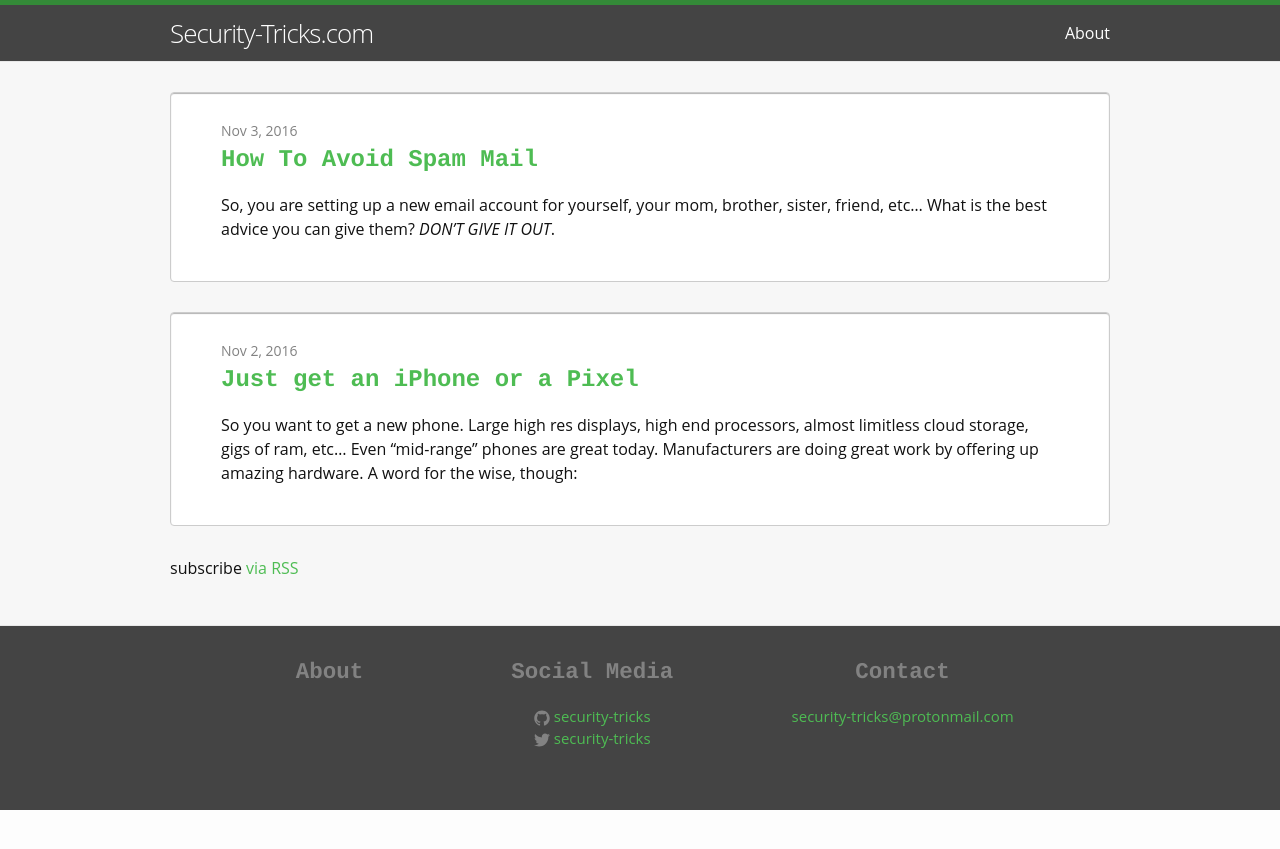
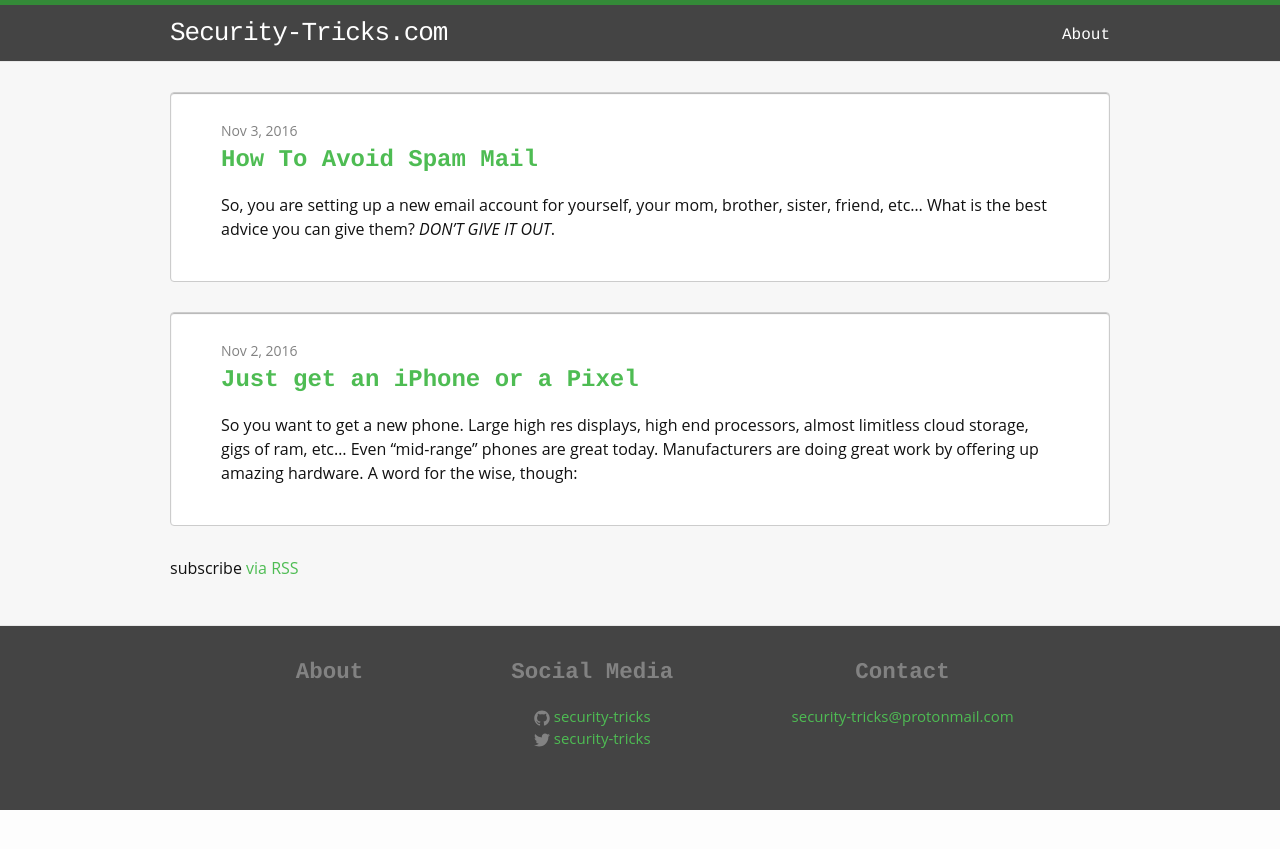
Before and after one commit to security-tricks/security-tricks, a Jekyll site: the page built from index.md, in a window 1280 px wide. Shown: the top 849 px of the page. Built offline with Jekyll 4.4.1, drawn with Linux system fonts in a browser that asks for light colours.

Commit message:
font styles

```diff
--- a/_sass/minima/_layout.scss
+++ b/_sass/minima/_layout.scss
@@ -24,6 +24,14 @@
   &:visited {
     color: #fff;
   }
+}
+
+a.site-title {
+  font-family: "Courier";
+}
+
+a.page-link {
+  font-family: "Courier";
 }
 
 .site-nav {
```
